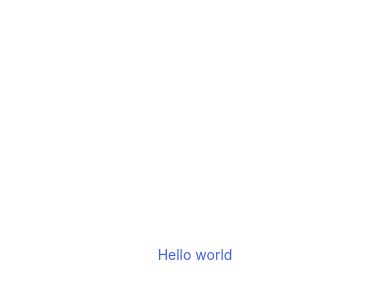
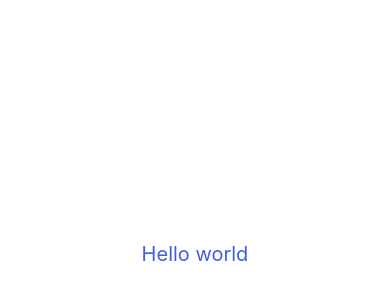
Before and after one commit to Shakvilla/Instagram-clone, a React Native app: screen / in a window 390 px wide. Shown: the part 168-468 px from the top of the page. Built offline with nearby package versions, Linux system fonts and the light colour scheme.

Commit message:
added font style to theme object

```diff
--- a/App.tsx
+++ b/App.tsx
@@ -1,11 +1,13 @@
 import React from 'react';
 import {View, Text} from 'react-native';
 import colors from './src/theme/colors';
-
+import font from './src/theme/fonts';
 const App = () => {
   return (
     <View style={{flex: 1, alignItems: 'center', justifyContent: 'center'}}>
-      <Text style={{color: colors.primary}}>Hello world</Text>
+      <Text style={{color: colors.primary, fontSize: font.size.lg}}>
+        Hello world
+      </Text>
     </View>
   );
 };
--- /dev/null
+++ b/src/theme/fonts.ts
@@ -0,0 +1,18 @@
+const size = {
+  xs: 10,
+  sm: 12,
+  default: 14,
+  md: 16,
+  lg: 20,
+  xl: 24,
+  xxl: 32,
+};
+
+const weight = {
+  full: '900',
+  semi: '600',
+  bold: 'bold',
+  normal: 'normal',
+  thin: '400',
+};
+export default {size, weight};
```
